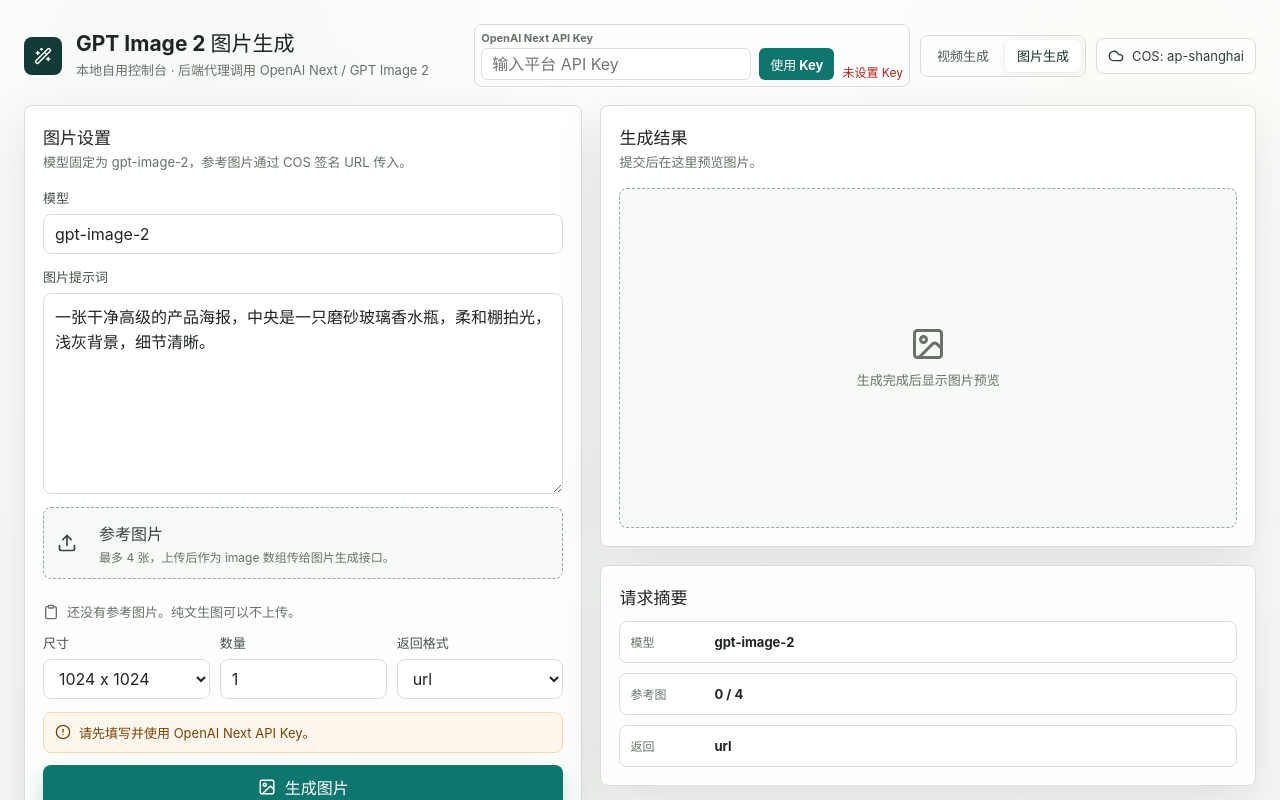
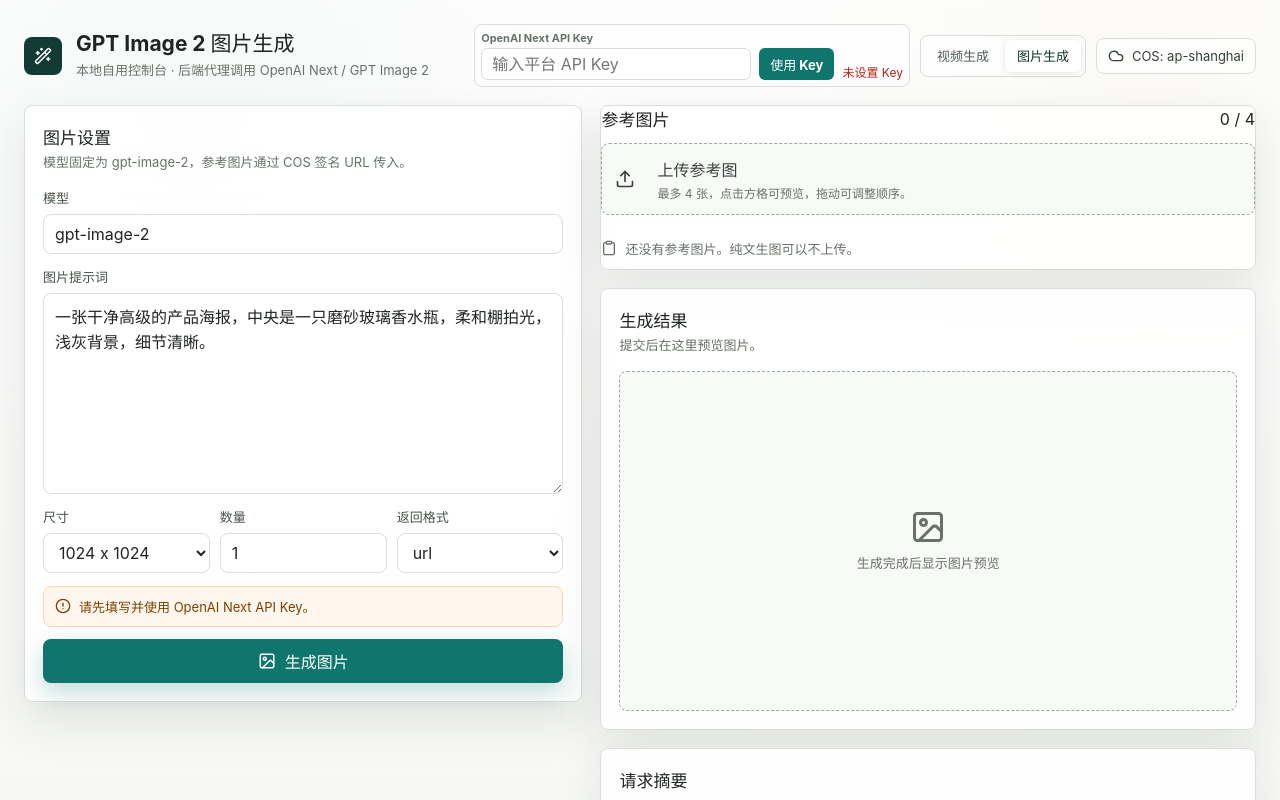
Before and after one commit to chinaxay44-ansei/SD2api, a React (Vite) app: page / in a window 1280 px wide. Both pictures are taken after a click on the button "图片生成". Shown: the top 800 px of the page. Built offline with nearby package versions, Linux system fonts and the light colour scheme.

Commit message:
Move image assets panel to results column

```diff
--- a/src/App.tsx
+++ b/src/App.tsx
@@ -669,29 +669,6 @@ export default function App() {
             />
           </label>
 
-          <div className="asset-dropzone">
-            <input
-              ref={imageFileInputRef}
-              type="file"
-              multiple
-              accept="image/*"
-              onChange={(event) => void handleImageFiles(event.currentTarget.files)}
-            />
-            <Upload size={20} />
-            <div>
-              <strong>参考图片</strong>
-              <span>最多 4 张，上传后作为 image 数组传给图片生成接口。</span>
-            </div>
-          </div>
-
-          <AssetList
-            assets={imageAssets}
-            emptyText="还没有参考图片。纯文生图可以不上传。"
-            onPreview={setPreviewAsset}
-            onRemove={(id) => setImageAssets((current) => current.filter((asset) => asset.id !== id))}
-            onReorder={(draggedId, targetId) => setImageAssets((current) => reorderAssets(current, draggedId, targetId))}
-          />
-
           <div className="settings-grid">
             <label className="field">
               <span>尺寸</span>
@@ -741,6 +718,36 @@ export default function App() {
         </form>
 
         <section className="results-column">
+          <div className="panel assets-panel">
+            <div className="panel-heading compact">
+              <h2>参考图片</h2>
+              <span className="asset-counter">{imageAssets.length} / 4</span>
+            </div>
+
+            <div className="asset-dropzone">
+              <input
+                ref={imageFileInputRef}
+                type="file"
+                multiple
+                accept="image/*"
+                onChange={(event) => void handleImageFiles(event.currentTarget.files)}
+              />
+              <Upload size={20} />
+              <div>
+                <strong>上传参考图</strong>
+                <span>最多 4 张，点击方格可预览，拖动可调整顺序。</span>
+              </div>
+            </div>
+
+            <AssetList
+              assets={imageAssets}
+              emptyText="还没有参考图片。纯文生图可以不上传。"
+              onPreview={setPreviewAsset}
+              onRemove={(id) => setImageAssets((current) => current.filter((asset) => asset.id !== id))}
+              onReorder={(draggedId, targetId) => setImageAssets((current) => reorderAssets(current, draggedId, targetId))}
+            />
+          </div>
+
           <div className="panel status-panel">
             <div className="panel-heading">
               <div>
```
Also changed, not shown: 1 other file (tests, documents, lock files or other folders).
